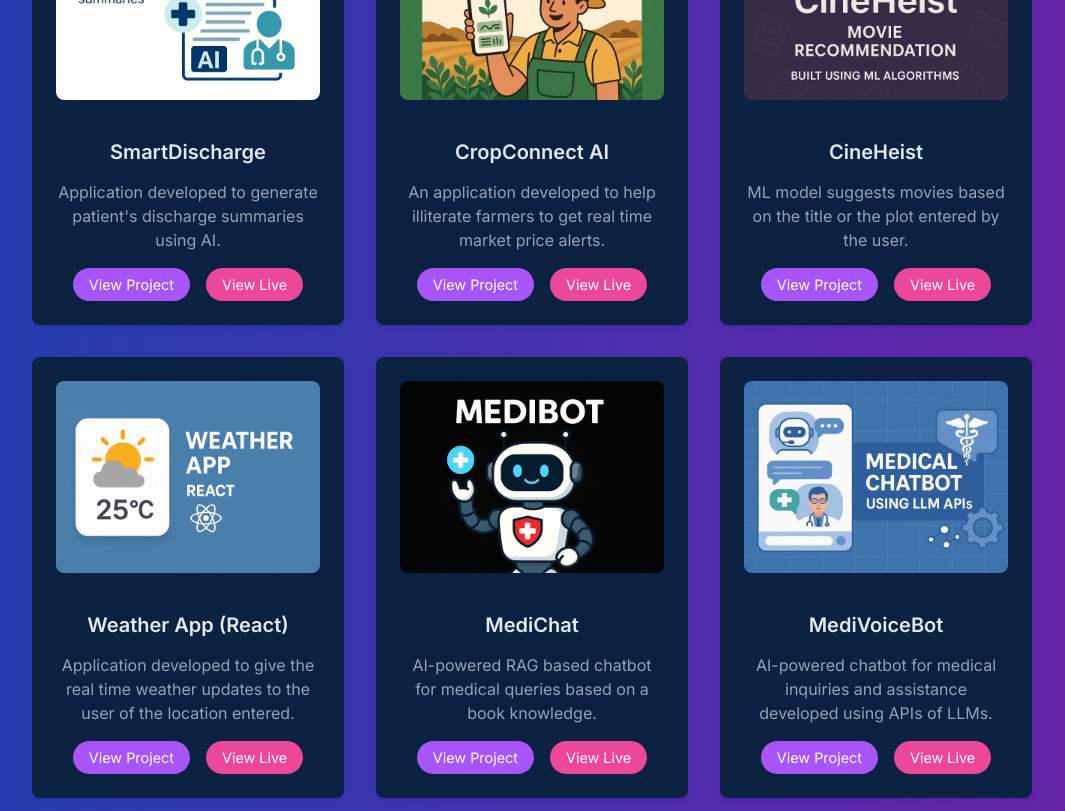
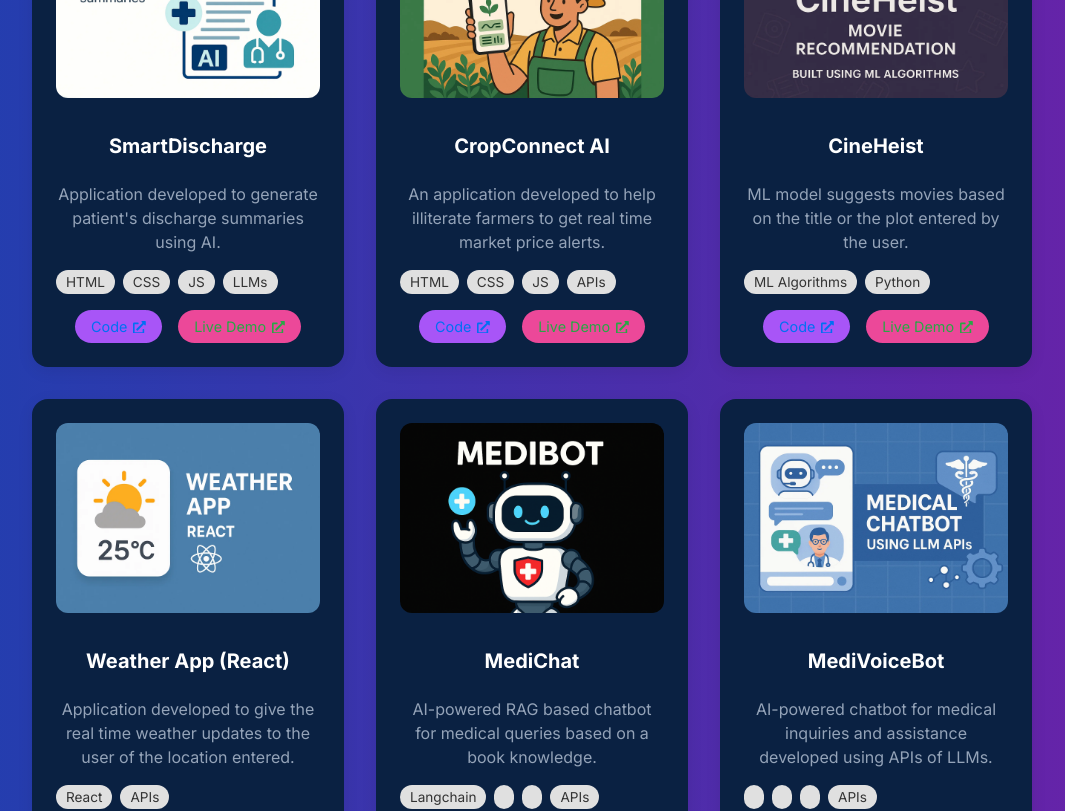
Before and after one commit to shivakumarsouta/portfolio, a React (Vite) app: page / in a window 1280 px wide. Shown: the part 1600-2411 px from the top of the page, without its empty margins (108-1173 px from the left). Built offline with nearby package versions, Linux system fonts and the light colour scheme; no server answers.

Commit message:
Updated projects

```diff
--- a/package.json
+++ b/package.json
@@ -12,7 +12,8 @@
     "@emailjs/browser": "^4.4.1",
     "framer-motion": "^10.16.4",
     "react": "^18.2.0",
-    "react-dom": "^18.2.0"
+    "react-dom": "^18.2.0",
+    "react-icons": "^5.5.0"
   },
   "devDependencies": {
     "@vitejs/plugin-react": "^4.0.4",
--- a/public/data/projects.json
+++ b/public/data/projects.json
@@ -5,7 +5,8 @@
     "description": "Application developed to generate patient's discharge summaries using AI.",
     "image": "/images/SmartDischarge.jpg",
     "liveLink": "https://smartdischarge.onrender.com/",
-    "projectLink": "https://github.com/shivkumars005/SmartDischarge"
+    "projectLink": "https://github.com/shivkumars005/SmartDischarge",
+    "techStack": ["HTML", "CSS", "JS", "LLMs"]
   },
   {
     "id": 2,
@@ -13,7 +14,8 @@
     "description": "An application developed to help illiterate farmers to get real time market price alerts.",
     "image": "/images/CropConnectAI.jpg",
     "liveLink": "https://cropconnectai.onrender.com",
-    "projectLink": "https://github.com/shivkumars005/CropConnectAI-APP"
+    "projectLink": "https://github.com/shivkumars005/CropConnectAI-APP",
+    "techStack": ["HTML", "CSS", "JS", "APIs"]
   },
   {
     "id": 3,
@@ -21,7 +23,8 @@
     "description": "ML model suggests movies based on the title or the plot entered by the user.",
     "image": "/images/CineHeist.jpg",
     "liveLink": "https://cineheist.streamlit.app",
-    "projectLink": "https://github.com/shivkumars005/CineHeist"
+    "projectLink": "https://github.com/shivkumars005/CineHeist",
+    "techStack": ["ML Algorithms", "Python"]
   },
   {
     "id": 4,
@@ -29,7 +32,8 @@
     "description": "Application developed to give the real time weather updates to the user of the location entered.",
     "image": "/images/WeatherAppReact.jpg",
     "liveLink": "https://weatherforecasting-app.vercel.app/",
-    "projectLink": "https://github.com/shivkumars005/WeatherAppReact"
+    "projectLink": "https://github.com/shivkumars005/WeatherAppReact",
+    "techStack": ["React", "APIs"]
   },
   {
     "id": 5,
@@ -37,7 +41,8 @@
     "description": "AI-powered RAG based chatbot for medical queries based on a book knowledge.",
     "image": "/images/medibot_bg.jpg",
     "liveLink": "https://medibot-by-sks.streamlit.app/",
-    "projectLink": "https://github.com/shivkumars005/MediChat-Streamlit"
+    "projectLink": "https://github.com/shivkumars005/MediChat-Streamlit",
+    "techStack": ["Langchain", "", "", "APIs"]
   },
   {
     "id": 6,
@@ -45,7 +50,8 @@
     "description": "AI-powered chatbot for medical inquiries and assistance developed using APIs of LLMs.",
     "image": "/images/medivoicebot_bg.jpg",
     "liveLink": "https://huggingface.co/spaces/shivakumars57/MediVoiceBot/",
-    "projectLink": "https://github.com/shivkumars005/Medivoicebot"
+    "projectLink": "https://github.com/shivkumars005/Medivoicebot",
+    "techStack": ["", "", "", "APIs"]
   },
   {
     "id": 7,
@@ -53,7 +59,8 @@
     "description": "Application developed to generate cold mails based on the job description / link provided",
     "image": "/images/cold_mail.jpg",
     "liveLink": "https://github.com/shivkumars005/ColdMailGenerator",
-    "projectLink": "https://github.com/shivkumars005/ColdMailGenerator"
+    "projectLink": "https://github.com/shivkumars005/ColdMailGenerator",
+    "techStack": ["Python", "", "", "APIs"]
   },
   {
     "id": 8,
@@ -61,7 +68,8 @@
     "description": "A machine learning model to predict house prices based on various features.",
     "image": "/images/HousePrice.jpg",
     "liveLink": "https://houseprices-predictor.streamlit.app/",
-    "projectLink": "https://github.com/shivkumars005/HousePricePrediction"
+    "projectLink": "https://github.com/shivkumars005/HousePricePrediction",
+    "techStack": ["ML Algorithms", "Python", "", ""]
   },
   {
     "id": 9,
@@ -69,7 +77,8 @@
     "description": "ML model predicts the win percentages of IPL teams in a match using AI.",
     "image": "/images/IplWin.jpg",
     "liveLink": "https://ipl-win-predictor-by-sk.streamlit.app/",
-    "projectLink": "https://github.com/shivkumars005/IPL-Win-Predictor"
+    "projectLink": "https://github.com/shivkumars005/IPL-Win-Predictor",
+    "techStack": ["ML Algorithms", "Python", "", ""]
   },
   {
     "id": 10,
@@ -77,7 +86,8 @@
     "description": "An application to generate professional resumes based on the details provided by the user.",
     "image": "/images/ResumeGenerator.jpg",
     "liveLink": "https://resumegenerater.streamlit.app/",
-    "projectLink": "https://github.com/shivkumars005/ResumeGenerator"
+    "projectLink": "https://github.com/shivkumars005/ResumeGenerator",
+    "techStack": ["Python", "", "", "APIs"]
   },
   {
     "id": 11,
@@ -85,6 +95,7 @@
     "description": "Application developed to give the real time weather updates to the user of the location entered.",
     "image": "/images/WeatherAppBasic.jpg",
     "liveLink": "https://weatherappbysks.netlify.app",
-    "projectLink": "https://github.com/shivkumars005/Weather"
+    "projectLink": "https://github.com/shivkumars005/Weather",
+    "techStack": ["HTML", "CSS", "JS", "APIs"]
   }
 ]
--- a/src/components/ProjectCard.jsx
+++ b/src/components/ProjectCard.jsx
@@ -1,16 +1,42 @@
 import { motion } from 'framer-motion';
+import { FaExternalLinkAlt } from 'react-icons/fa';
+import '../styles/ProjectCard.css';
 
 function ProjectCard({ project }) {
   return (
     <motion.div
-      initial={{ opacity: 0, y: 20 }}
-      animate={{ opacity: 1, y: 0 }}
-      transition={{ duration: 0.5 }}
       className="project-card"
+      initial={{ opacity: 0, y: 40 }}
+      whileInView={{ opacity: 1, y: 0 }}
+      viewport={{ once: true, amount: 0.3 }}
+      transition={{ duration: 0.6, ease: 'easeOut' }}
+      whileHover={{ scale: 1.02 }}
+      layout
     >
-      <img src={project.image} alt={project.title} className="project-image" />
-      <h3 className="project-title">{project.title}</h3>
-      <p className="project-description">{project.description}</p>
+      <img
+        src={project.image}
+        alt={project.title}
+        className="project-image"
+      />
+      <h3 className="project-title">
+        {project.title}
+      </h3>
+      <p className="project-description">
+        {project.description}
+      </p>
+
+      {/* Tech Stack Row */}
+      {project.techStack && project.techStack.length > 0 && (
+        <div className="tech-stack">
+          {project.techStack.map((tech, index) => (
+            <span key={index} className="tech-badge">
+              {tech}
+            </span>
+          ))}
+        </div>
+      )}
+
+      {/* Links */}
       <div className="project-links">
         <a
           href={project.projectLink}
@@ -18,7 +44,7 @@ function ProjectCard({ project }) {
           rel="noopener noreferrer"
           className="project-link"
         >
-          View Project
+          Code <FaExternalLinkAlt className="icon" />
         </a>
         {project.liveLink && (
           <a
@@ -27,7 +53,7 @@ function ProjectCard({ project }) {
             rel="noopener noreferrer"
             className="project-link live-link"
           >
-            View Live
+            Live Demo <FaExternalLinkAlt className="icon" />
           </a>
         )}
       </div>
--- /dev/null
+++ b/src/styles/ProjectCard.css
@@ -0,0 +1,74 @@
+.project-card {
+  background: #ffffff;
+  border-radius: 16px;
+  box-shadow: 0 4px 16px rgba(0, 0, 0, 0.08);
+  padding: 24px;
+  transition: all 0.3s ease;
+  display: flex;
+  flex-direction: column;
+}
+
+.project-image {
+  width: 100%;
+  height: 190px;
+  object-fit: cover;
+  border-radius: 12px;
+  margin-bottom: 16px;
+}
+
+.project-title {
+  font-size: 1.25rem;
+  font-weight: bold;
+  color: white;
+  margin-bottom: 8px;
+}
+
+.project-description {
+  font-size: 1rem;
+  color: #555;
+  margin-bottom: 16px;
+}
+
+/* Tech Stack Row */
+.tech-stack {
+  display: flex;
+  flex-wrap: wrap;
+  gap: 8px;
+  margin-bottom: 16px;
+}
+
+.tech-badge {
+  background-color: #e0e0e0;
+  color: #333;
+  font-size: 0.85rem;
+  padding: 4px 10px;
+  border-radius: 999px;
+}
+
+/* Project Links */
+.project-links {
+  display: flex;
+  gap: 16px;
+  margin-top: auto;
+}
+
+.project-link {
+  text-decoration: none;
+  color: #0070f3;
+  font-weight: 500;
+  display: inline-flex;
+  align-items: center;
+  gap: 6px;
+}
+
+.project-link:hover {
+  text-decoration: underline;
+}
+
+.live-link {
+  color: #28a745;
+}
+
+.icon {
+  font-size: 0.8rem;
+}
```
Also changed, not shown: 1 other file (tests, documents, lock files or other folders).
